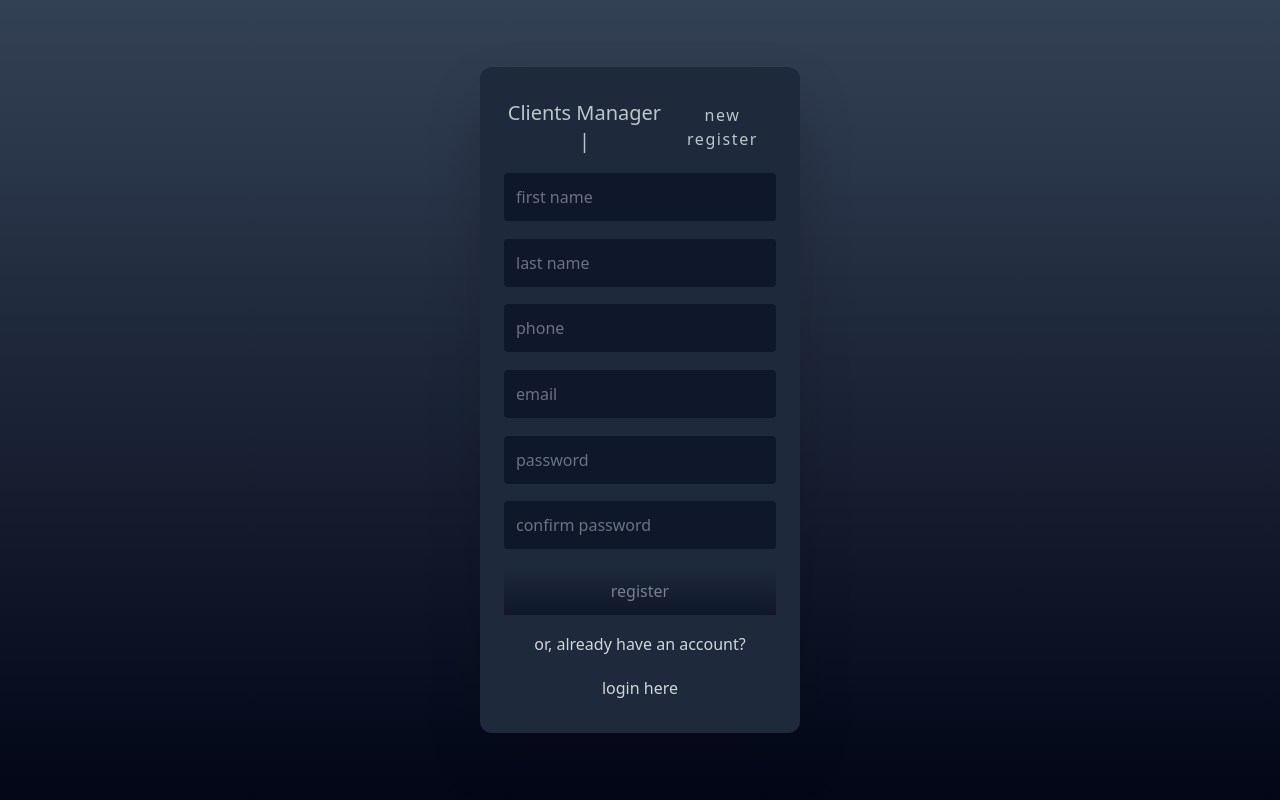
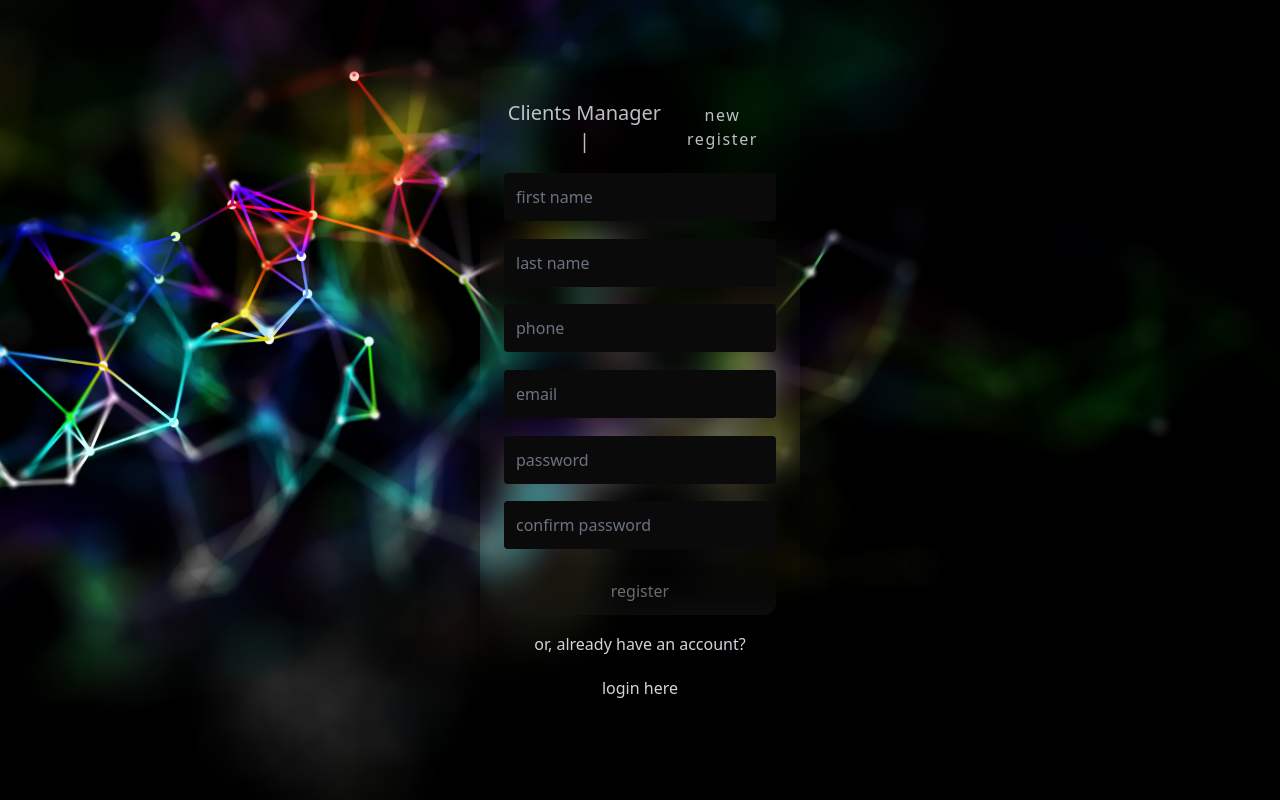
Before and after one commit to srod-douglas/contacts-manager-front, a React (Create React App) app: page /register in a window 1280 px wide. Built offline with nearby package versions, Linux system fonts and the light colour scheme.

Commit message:
feat: bg register, login

```diff
--- a/src/pages/Login/index.jsx
+++ b/src/pages/Login/index.jsx
@@ -27,10 +27,10 @@ const Login = () => {
 
     return(
         <>
-            <main id='login' className='bg-black-neural bg-top container flex flex-col h-full max-h-screen max-w-full justify-center m-0 select-none' >
+            <main id='login' className='bg-main bg-cover container flex flex-col h-full max-h-screen max-w-full justify-center m-0 select-none' >
 
                 <section className='flex flex-col h-2/3 max-h-screen max-w-full w-full justify-center items-center'>
-                    <form noValidate onSubmit={handleSubmit(submit)} className='backdrop-blur-md w-3/12 container flex flex-col justify-around  h-full max-h-screen p-6  shadow-2xl shadow-gray-950 rounded-xl'>
+                    <form noValidate onSubmit={handleSubmit(submit)} className='backdrop-blur-md w-3/12 container flex flex-col justify-around  h-full max-h-screen p-6  shadow-2xl shadow-black rounded-xl'>
 
                     <div className='flex justify-center gap-1 place-items-center text-center'>
                             <h3 className='text-center text-gray-300 sm:text-xl font-normal dark:text-slate-200 opacity-90 antialiased'>Clients Manager | </h3>
@@ -38,17 +38,17 @@ const Login = () => {
                             <h4  className='mt-1 text-center text-gray-300 sm:text-base font-thin dark:text-slate-200 opacity-90 tracking-widest antialiased'> login</h4>
                         </div>
 
-                        <input placeholder='email' {...register('email')} className='h-12 pl-3 placeholder-gray-500  rounded bg-black outline-none text-gray-300 ring-black caret-slate-500 ' />
+                        <input placeholder='email' {...register('email')} className='h-12 pl-3 placeholder-gray-500  rounded bg-neutral-950 outline-none text-gray-300 ring-black caret-slate-500 ' />
                         {errors.email && <span className='text-red-500 -mt-14 ml-3'>{errors.email.message}</span>}
 
-                        <input placeholder='password' type={view ? 'text' : 'password'} {...register('password')} className='h-12 pl-3 placeholder-gray-500  rounded bg-black outline-none text-gray-300 ring-black caret-slate-500' />
+                        <input placeholder='password' type={view ? 'text' : 'password'} {...register('password')} className='h-12 pl-3 placeholder-gray-500  rounded bg-neutral-950 outline-none text-gray-300 ring-black caret-slate-500' />
                         {errors.password && <span className='text-red-500 -mt-14 ml-3'>{errors.password.message}</span>}
 
                         {
                             view ? <EyeIcon onClick={() => changeIcon()} className='h-7 w-7 absolute top-2/4 left-3/4 ml-8 stroke-green-600 opacity-80' /> : <EyeOffIcon onClick={() => changeIcon()} className='h-7 w-7 absolute top-2/4 left-3/4 ml-8 stroke-red-900 opacity-50' />
                         }
 
-                        <button type='submit' className='h-12 w-full text-gray-300 self-center bg-gradient-to-t from-slate-950 opacity-50 hover:opacity-100'>login</button>
+                        <button type='submit' className='h-12 w-full text-gray-300 self-center bg-gradient-to-t from-neutral-500 opacity-50 hover:opacity-100 rounded-xl'>login</button>
 
                         <div className='flex flex-col h-1.5 self-center justify-center place-items-center gap-5'>
                             <span className='text-gray-300 '>forgot password? <Link className='text-gray-300 hover:underline hover:text-white decoration-white ' to={'/forgot'}>redefine here</Link></span>
--- a/src/pages/Register/index.jsx
+++ b/src/pages/Register/index.jsx
@@ -24,11 +24,11 @@ function Register () {
 
     return (
         <>
-            <main className='container flex flex-col h-full max-h-screen max-w-full justify-center m-0 bg-gradient-to-t from-slate-950 to-slate-700'>
+            <main className='bg-register bg-cover container flex flex-col h-full max-h-screen max-w-full justify-center m-0  from-slate-950 to-slate-700'>
 
                 <section className='flex flex-col h-5/6 max-h-screen max-w-full justify-center items-center'>
 
-                    <form onSubmit={handleSubmit(submit)} className=' w-3/12 container flex flex-col justify-around  h-full max-h-screen p-6 bg-slate-800 drop-shadow-2xl rounded-xl'>
+                    <form onSubmit={handleSubmit(submit)} className='backdrop-blur-lg w-3/12 container flex flex-col justify-around  h-full max-h-screen p-6 shadow-2xl shadow-black rounded-xl'>
 
                         {/* <h2 className='text-center text-gray-300 sm:text-3xl font-extrabold dark:text-slate-200 opacity-90'>Clients Manager</h2> */}
                         <div className='flex justify-center gap-1 place-items-center text-center'>
@@ -37,31 +37,31 @@ function Register () {
                             <h4  className='text-center text-gray-300 sm:text-base font-thin dark:text-slate-200 opacity-90 tracking-widest'> new register</h4>
                         </div>
 
-                        <input placeholder='first name' {...register("first_name")} className='h-12 pl-3 placeholder-gray-500 placeholder-opacity-100 rounded bg-slate-900 outline-none text-gray-300 ring-black caret-slate-500 '/>
+                        <input placeholder='first name' {...register("first_name")} className='h-12 pl-3 placeholder-gray-500  rounded bg-neutral-950 outline-none text-gray-300 ring-black caret-slate-500'/>
 
                         {errors.first_name && <span className='text-red-500 ml-3 -mt-2'>{errors.first_name.message}</span>}
 
-                        <input placeholder='last name' {...register("last_name")} className='h-12 pl-3 placeholder-gray-500 placeholder-opacity-100 rounded bg-slate-900 outline-none text-gray-300 ring-black caret-slate-500 '/>
+                        <input placeholder='last name' {...register("last_name")} className='h-12 pl-3 placeholder-gray-500  rounded bg-neutral-950 outline-none text-gray-300 ring-black caret-slate-500 '/>
 
                         {errors.last_name && <span className='text-red-500 ml-3 -mt-2'>{errors.last_name.message}</span>}
 
-                        <input placeholder='phone' {...register("phone")} className='h-12 pl-3 placeholder-gray-500 placeholder-opacity-100 rounded bg-slate-900 outline-none text-gray-300 ring-black caret-slate-500 '/>
+                        <input placeholder='phone' {...register("phone")} className='h-12 pl-3 placeholder-gray-500  rounded bg-neutral-950 outline-none text-gray-300 ring-black caret-slate-500 '/>
 
                         {errors.phone && <span className='text-red-500 ml-3 -mt-2'>{errors.phone.message}</span>}
 
-                        <input placeholder='email' {...register("email")} className='h-12 pl-3 placeholder-gray-500 placeholder-opacity-100 rounded bg-slate-900 outline-none text-gray-300 ring-black caret-slate-500 '/>
+                        <input placeholder='email' {...register("email")} className='h-12 pl-3 placeholder-gray-500  rounded bg-neutral-950 outline-none text-gray-300 ring-black caret-slate-500 '/>
 
                         {errors.email && <span className='text-red-500 ml-3 -mt-2'>{errors.email.message}</span>}
 
-                        <input placeholder='password' {...register("password")} className='h-12 pl-3 placeholder-gray-500 placeholder-opacity-100 rounded bg-slate-900 outline-none text-gray-300 ring-black caret-slate-500 '/>
+                        <input placeholder='password' {...register("password")} className='h-12 pl-3 placeholder-gray-500  rounded bg-neutral-950 outline-none text-gray-300 ring-black caret-slate-500 '/>
 
                         {errors.password && <span className='text-red-500 ml-3 -mt-2'>{errors.password.message}</span>}
 
-                        <input placeholder='confirm password' {...register("confirm_password")} className='h-12 pl-3 placeholder-gray-500 placeholder-opacity-100 rounded bg-slate-900 outline-none text-gray-300 ring-black caret-slate-500 ' />
+                        <input placeholder='confirm password' {...register("confirm_password")} className='h-12 pl-3 placeholder-gray-500  rounded bg-neutral-950 outline-none text-gray-300 ring-black caret-slate-500 ' />
 
                         {errors.confirm_password && <span className='text-red-500 ml-3 -mt-2'>{errors.confirm_password.message}</span>}
 
-                        <button className='h-12 w-full text-gray-300 self-center bg-gradient-to-t from-slate-950 opacity-50 hover:opacity-100'>register</button>
+                        <button className='h-12 w-full rounded-xl text-gray-300 self-center bg-gradient-to-t from-neutral-900 opacity-50 hover:opacity-100'>register</button>
 
                         <div className='flex flex-col self-center justify-center place-items-center gap-5'>
 
--- a/tailwind.config.js
+++ b/tailwind.config.js
@@ -5,9 +5,18 @@ module.exports = {
     extend: {
       backgroundImage: {
         'black-neural': "url('/public/assets/background/black-neural.jpg')",
-        'glass': "url('/public/assets/background/glass.jpg')"
-      }
+        'big-idea': "url('/public/assets/background/big-idea.jpg')",
+        'black-message': "url('/public/assets/background/black-message.jpg')",
+        'glass': "url('/public/assets/background/glass.jpg')",
+        'main': "url('/public/assets/background/main.jpg')",
+        'register': "url('/public/assets/background/register.jpg')",
+      },
+      keyframes:{
+        fadeIn: {
+        '0%, 50%': { opacity: '0' },
+        '75%, 100%': { opacity: '1' },
+      },
     },
   },
   plugins: [],
-}
+}}
```
Also changed, not shown: public/assets/background/register.jpg (added), 1 other file (tests, documents, lock files or other folders).
